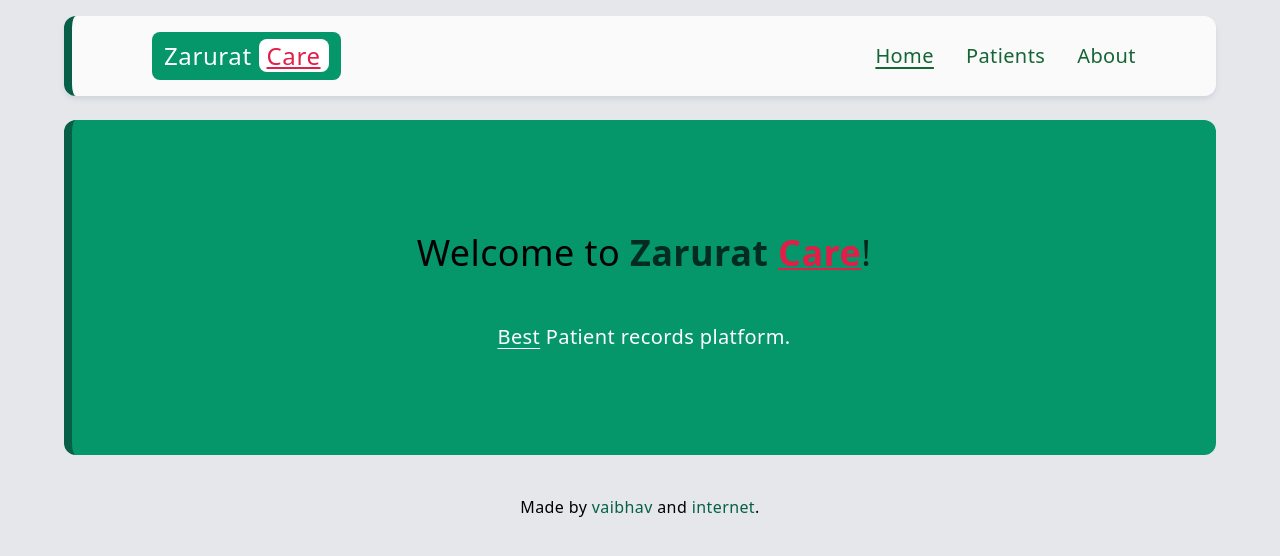
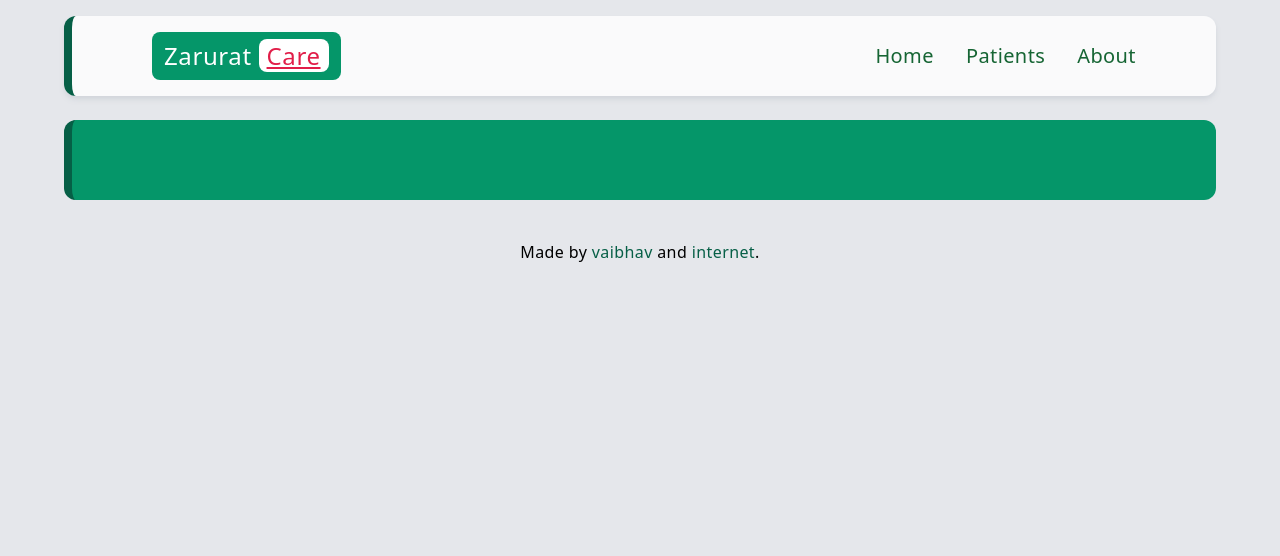
Before and after one commit to vaibhavahbiav/patients-care, a React (Create React App) app: page / in a window 1280 px wide. Shown: the top 556 px of the page. Built offline with nearby package versions, Linux system fonts and the light colour scheme.

Commit message:
route fixes

```diff
--- a/src/App.js
+++ b/src/App.js
@@ -11,7 +11,7 @@ function App() {
       <Navbar />
       <div className="max-w-6xl mx-1 md:mx-auto p-5 md:p-10 mt-10 bg-emerald-600 rounded-xl border-l-4 md:border-l-8 border-emerald-800">
         <Routes>
-          <Route path="/" element={<LandingPage />} />
+          <Route path="/patients-care" element={<LandingPage />} />
           <Route path="/patients" element={<PatientsPage />} />
           <Route path="/about" element={<About />} />
         </Routes>
--- a/src/Components/Navbar.jsx
+++ b/src/Components/Navbar.jsx
@@ -6,7 +6,7 @@ function Navbar() {
       <Link to="/" className="font-thin text-2xl tracking-wide hidden md:block cursor-pointer bg-emerald-600 px-3 py-2 rounded-lg">Zarurat <span className="text-rose-600 bg-white rounded-lg px-2 underline decoration-2 underline-offset-2">Care</span></Link>
       <Link to="/" className="font-thin text-3xl tracking-wide block md:hidden cursor-pointer underline-offset-4 underline decoration-2 decoration-rose-600 bg-emerald-600 p-2 rounded-lg">ZC</Link>
       <div className="space-x-4 md:space-x-8 md:text-xl text-green-800 font-thin">
-        <NavLink to="/" className="cursor-pointer hover:underline underline-offset-4 hover:bg-emerald-600 hover:p-2 transition-all rounded-lg hover:text-white style" style={({ isActive }) => ({
+        <NavLink to="/patients-care" className="cursor-pointer hover:underline underline-offset-4 hover:bg-emerald-600 hover:p-2 transition-all rounded-lg hover:text-white style" style={({ isActive }) => ({
           textDecoration: isActive ? "underline" : "none",
         })}>Home</NavLink>
         <NavLink to="/patients" className="cursor-pointer hover:underline underline-offset-4 hover:bg-emerald-600 hover:p-2 transition-all rounded-lg hover:text-white" style={({ isActive }) => ({
```
